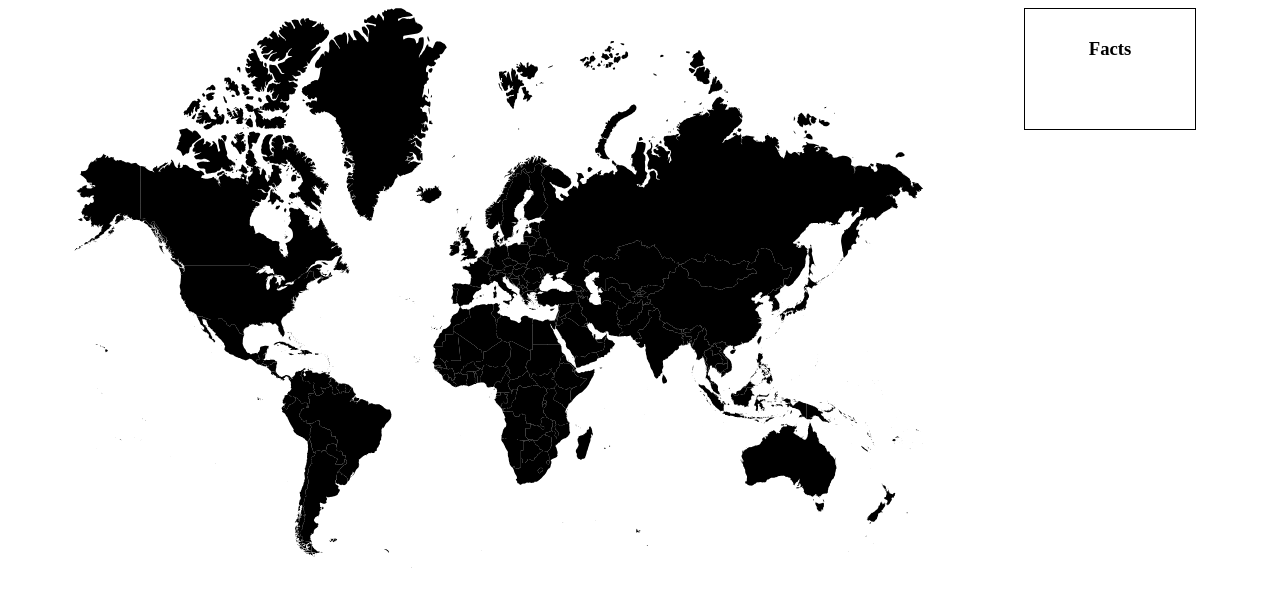
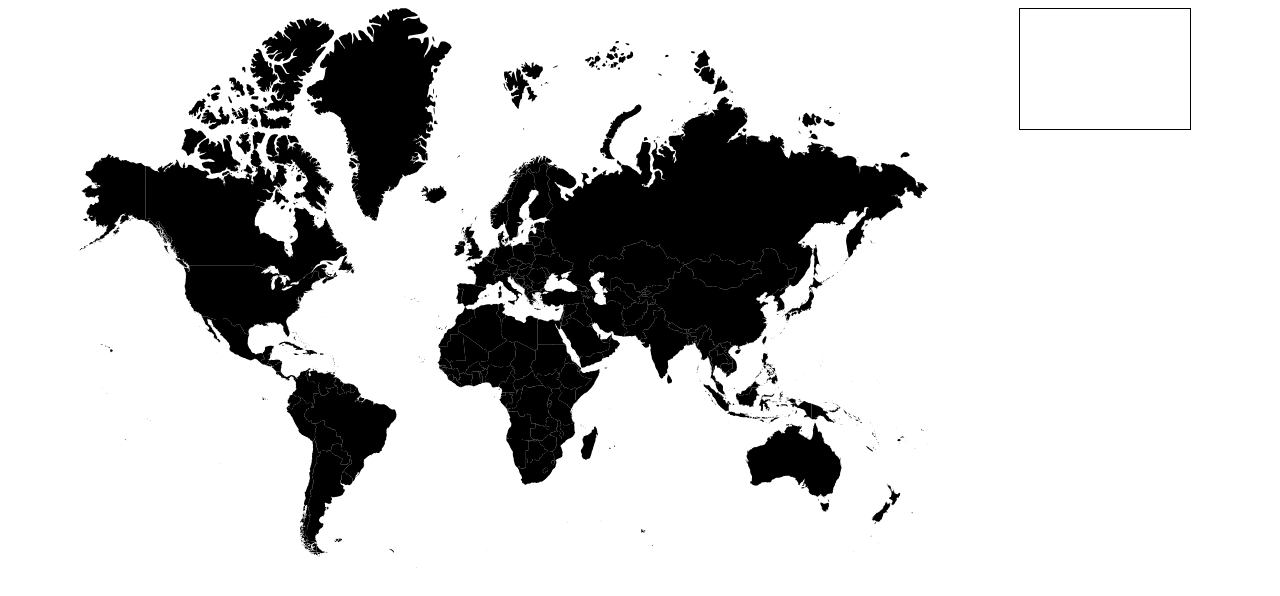
Before and after one commit to bluenote28/world-map-project, an Angular app: page /home in a window 1280 px wide. Shown: the top 596 px of the page. Built offline with nearby package versions, Linux system fonts and the light colour scheme.

Commit message:
sends country name from event to facts box

```diff
--- a/src/app/factsbox/factsbox.component.html
+++ b/src/app/factsbox/factsbox.component.html
@@ -1,4 +1,4 @@
 <aside>
-    <h3>Facts</h3>
+    <h3>{{countryName}}</h3>
 
 </aside>
--- a/src/app/map/map.component.css
+++ b/src/app/map/map.component.css
@@ -6,9 +6,9 @@
 
 .mapflexbox {
       width: 850px;
-      padding-right: 100px;
+      padding-right: 90px;
       text-align: left;
-      height: 1200px;
+      height: 1500px;
     }
 
     .factsflexbox {
--- a/src/app/map/map.component.html
+++ b/src/app/map/map.component.html
@@ -262,7 +262,7 @@
     </div>
 
     <div class="factsflexbox">
-        <app-factsbox>{{loadEventHandlers()}}</app-factsbox>
+        <app-factsbox [countryName]="selectedCountry">{{loadEventHandlers()}}</app-factsbox>
     </div>
 
 
--- a/src/app/map/map.component.ts
+++ b/src/app/map/map.component.ts
@@ -11,6 +11,7 @@ import { FactsboxComponent } from '../factsbox/factsbox.component';
 export class MapComponent {
 
   countries = document.getElementsByTagName('path')
+  selectedCountry = ""
 
 
   getCountryName(element: any){
@@ -30,15 +31,15 @@ export class MapComponent {
       let element = this.countries[x]
       let name = this.getCountryName(element)
 
-      element.addEventListener('mouseover', () => this.displayCountryName(name))
-
+      element.addEventListener('mouseover', () => this.displayCountryData(name))
 
     }
 
   }
 
-  displayCountryName(country: string){
-    console.log(country)
+  displayCountryData(country: string){
+    this.selectedCountry = country
+    console.log(this.selectedCountry)
   }
 
 
```
Also changed, not shown: src/app/factsbox/factsbox.component.ts (+7 -2 lines).
